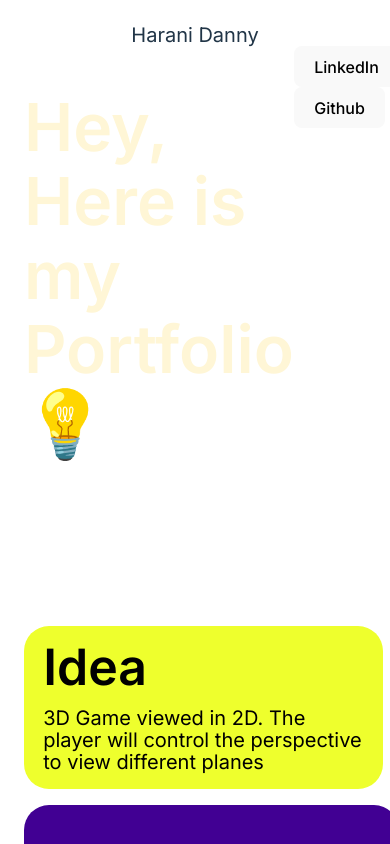
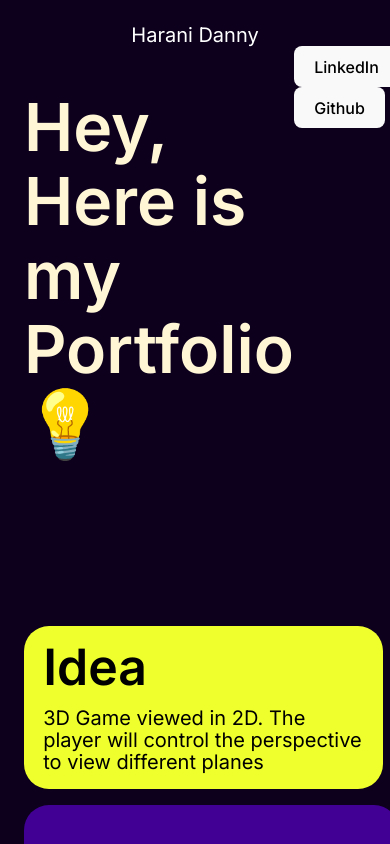
Before and after one commit to dannyharani/dannyharani, a Svelte app: page / in a window 390 px wide. Shown: the top 844 px of the page. Built offline with nearby package versions, Linux system fonts and the light colour scheme.

Commit message:
Background colour set to light on mobile, change to normal colours

```diff
--- a/src/app.css
+++ b/src/app.css
@@ -114,10 +114,6 @@ button:focus-visible {
 }
 
 @media (prefers-color-scheme: light) {
-  :root {
-    color: #213547;
-    background-color: #ffffff;
-  }
   a:hover {
     color: #747bff;
   }
```
